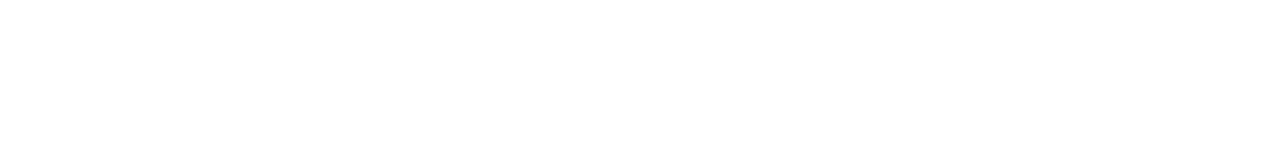
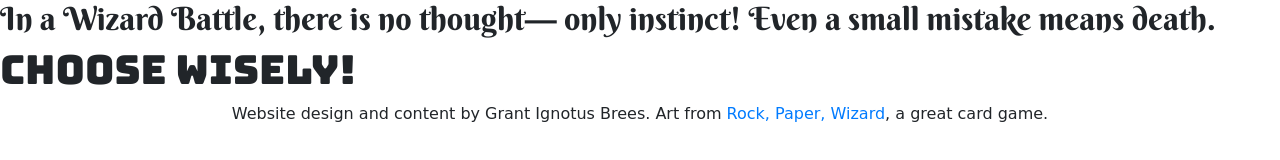
Before and after one commit to grantibrees/roshambo, a plain HTML site: page index.html in a window 1280 px wide. Drawn offline with nearby package versions, Linux system fonts and the light colour scheme; a web font is replaced by a local one.

Commit message:
added art and initial structure

```diff
--- a/app.js
+++ b/app.js
@@ -0,0 +1,4 @@
+// Teleportation Circle, Chain Lightning, Wall of Force
+// Chain Lightning beats Teleportation Circle (TOO SLOW!)
+// Teleportation Circle beats Wall of Force (ESCAPED!)
+// Wall of Force beats Chain Lightning (BLOCKED!)
--- a/index.html
+++ b/index.html
@@ -18,9 +18,21 @@
 
 
 <body>
+  <h2>In a Wizard Battle, there is no thought— only instinct! Even a small mistake means death.</h2>
+  <h1>Choose Wisely!</h1>
+<main>
+  <section>
 
 
+  </section>
 
+</main>
+
+<footer>
+  <div class="col-12 text-center">
+    Website design and content by Grant Ignotus Brees. Art from <a href="https://dnd.wizards.com/products/tabletop-games/board-games/rock-paper-wizard">Rock, Paper, Wizard</a>, a great card game.
+  </div>
+</footer>
 
 
 
```
Also changed, not shown: circle.jpg (added), lightning.jpg (added), wall.jpg (added).
